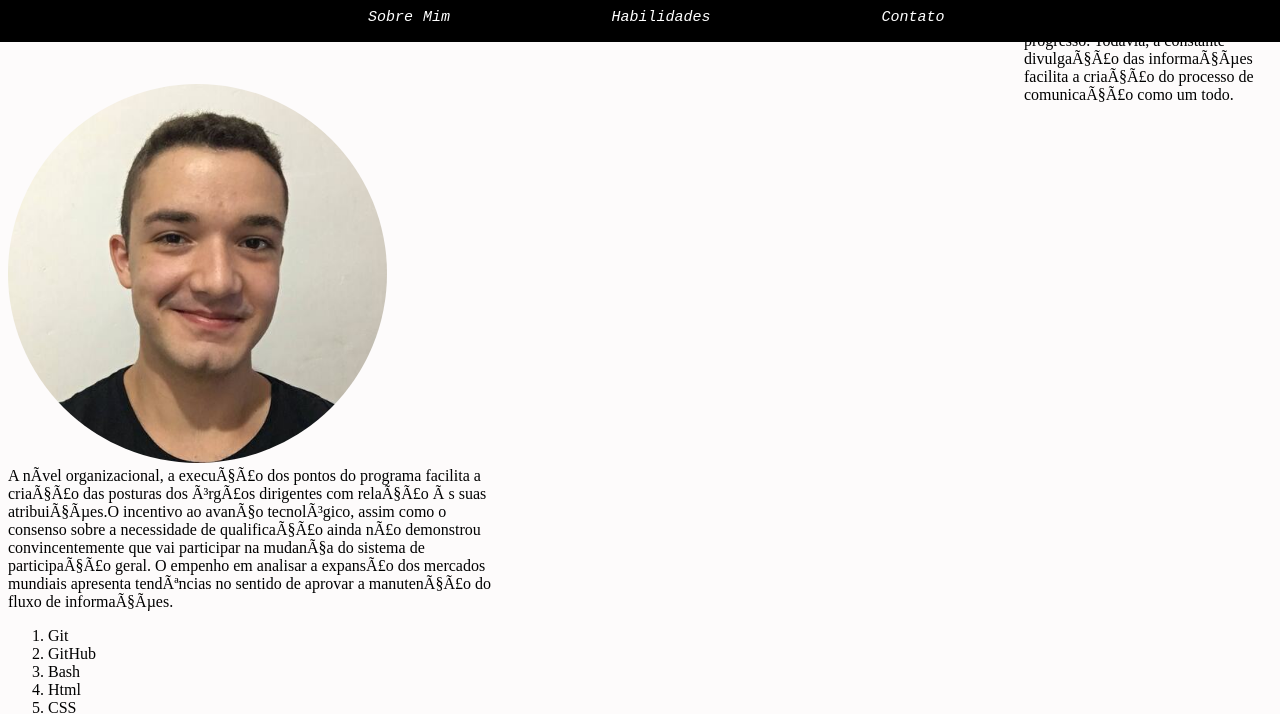
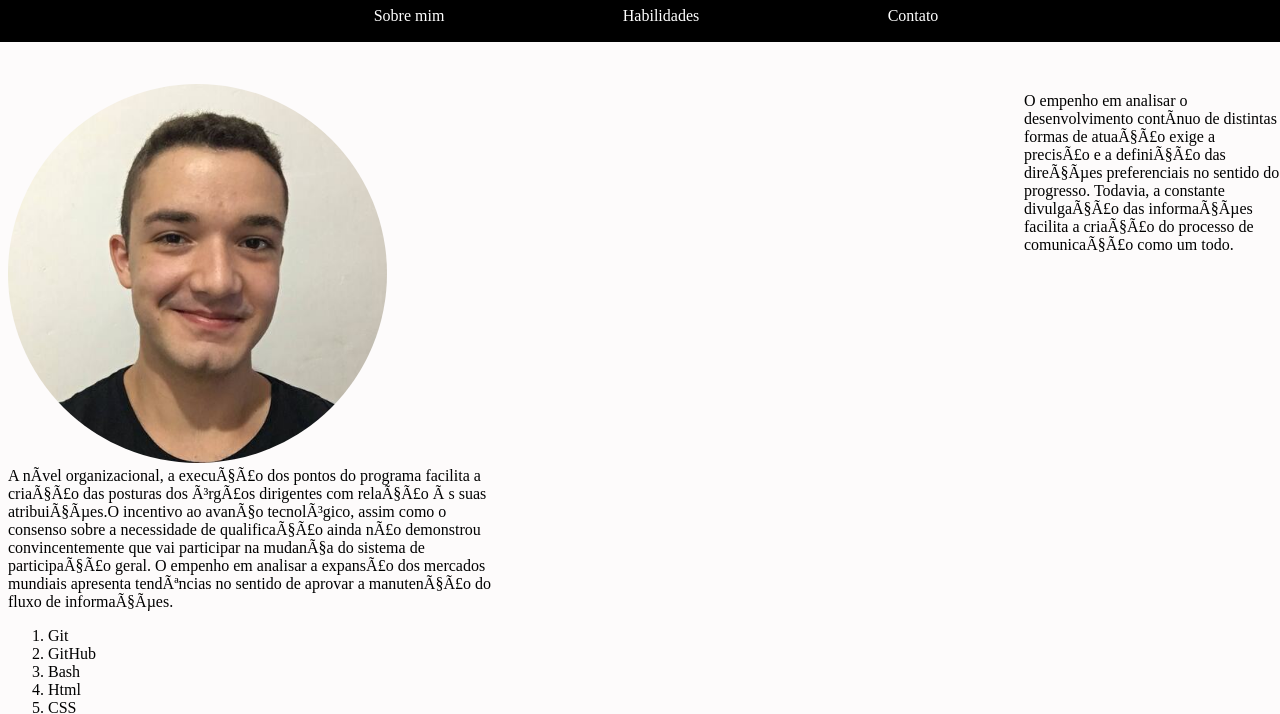
Before and after one commit to pguilhermef/projeto-trybe-01-lessons-learned, a website: page index.html in a window 1280 px wide. Shown: the part 74-788 px from the top of the page. Drawn offline with Linux system fonts and the light colour scheme.

Commit message:
Adição de links na nav bar

```diff
--- a/index.html
+++ b/index.html
@@ -10,16 +10,19 @@
         <h1 id="titulo">Paulo Guilherme - Lessons Learned</h1>
           <nav id="indice">
             <ul>
-              <li>Sobre Mim</li>
-              <li>Habilidades</li>
-              <li>Contato</li>
+              <li><a href="#SobreMim">Sobre mim</a></li>
+              <li><a href="#Habilidades">Habilidades</a></li>
+              <li><a href="#Contato">Contato</a></li>
             </ul>
           </nav>
       </header>
 
 
     <main>
+
+      <section id="SobreMim">
       <img id="minha_foto" src="./images/minha-foto.jpg" alt="Foto de Paulo Guilherme Fidelis dos Santos">
+      </section>
 
       <article id="artigoAprendizado" class="lado-esquerdo">
         A nível organizacional, a execução dos pontos do programa facilita a criação das posturas dos órgãos dirigentes com relação às suas atribuições.O incentivo ao avanço tecnológico, assim como o consenso sobre a necessidade de qualificação ainda não demonstrou convincentemente que vai participar na mudança do sistema de participação geral. O empenho em analisar a expansão dos mercados mundiais apresenta tendências no sentido de aprovar a manutenção do fluxo de informações.
--- a/style.css
+++ b/style.css
@@ -1,5 +1,6 @@
 body{
   background-color: rgb(253, 251, 251);
+  text-decoration: none;
 }
 
 
@@ -7,6 +8,11 @@ body{
   display: inline-block;
   width: 20%;
   color: #ffffff;
+}
+
+#indice li a{
+  color: #ffffff;
+  text-decoration: none;
 }
 
 #cabecalho{
@@ -21,6 +27,7 @@ body{
 }
 
 #minha_foto{
+  display: inline-block;
   width: 30%;
   margin-top: 150px;
   border-radius: 100%;
@@ -30,20 +37,19 @@ body{
   width: 500px;
 }
 
-ul li{
+/* ul li{
 color: blue;
 font-size: 15px;
 font-family: monospace;
 font-style: italic;
 word-spacing: 1px;
 line-height: 15px;
-}
+} */
 
 .lado-esquerdo{
+  display: inline-block;
   width: 20%;
   height: 100%;
-  left: 10px;
-  top: 50%;
 }
 
 .lado-direito{
@@ -51,5 +57,5 @@ line-height: 15px;
   height: 100%;
   position: fixed;
   right: 0;
-  top: 0;
+  top: 150px;
 }
```
